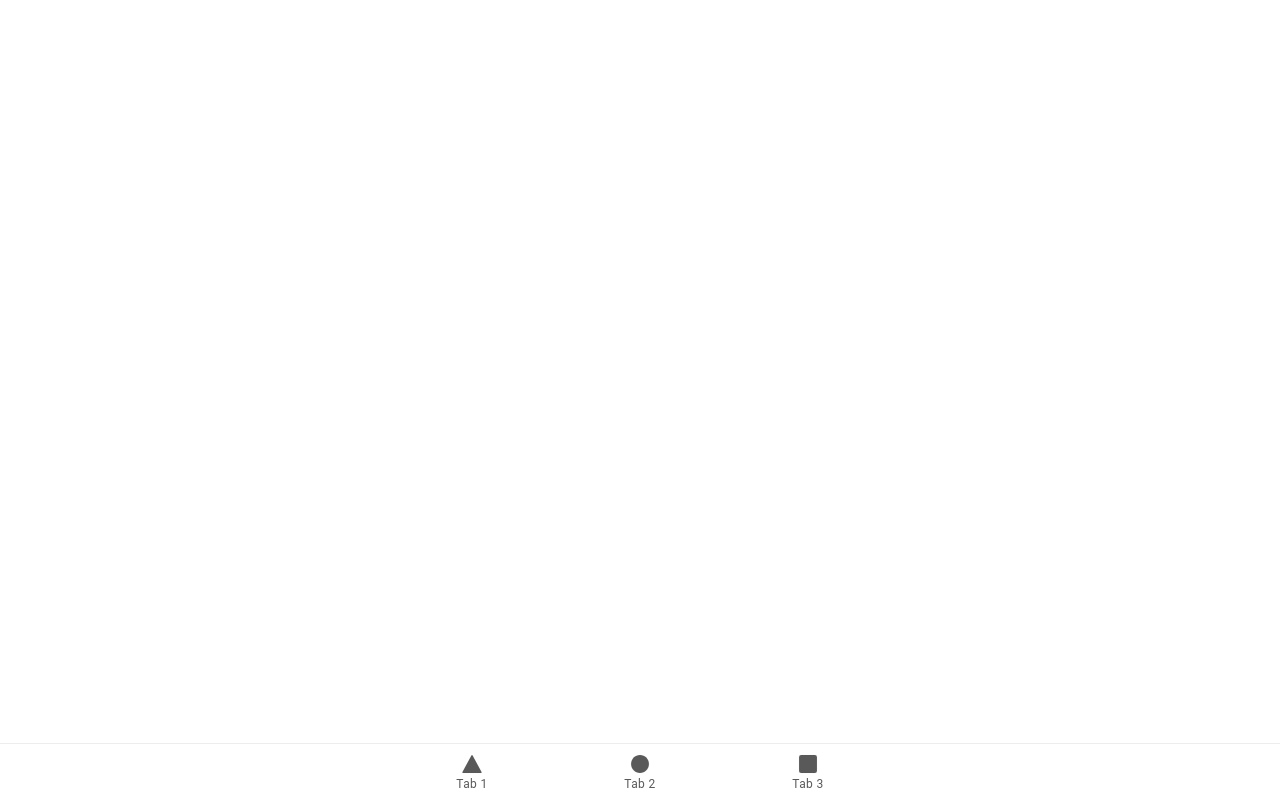
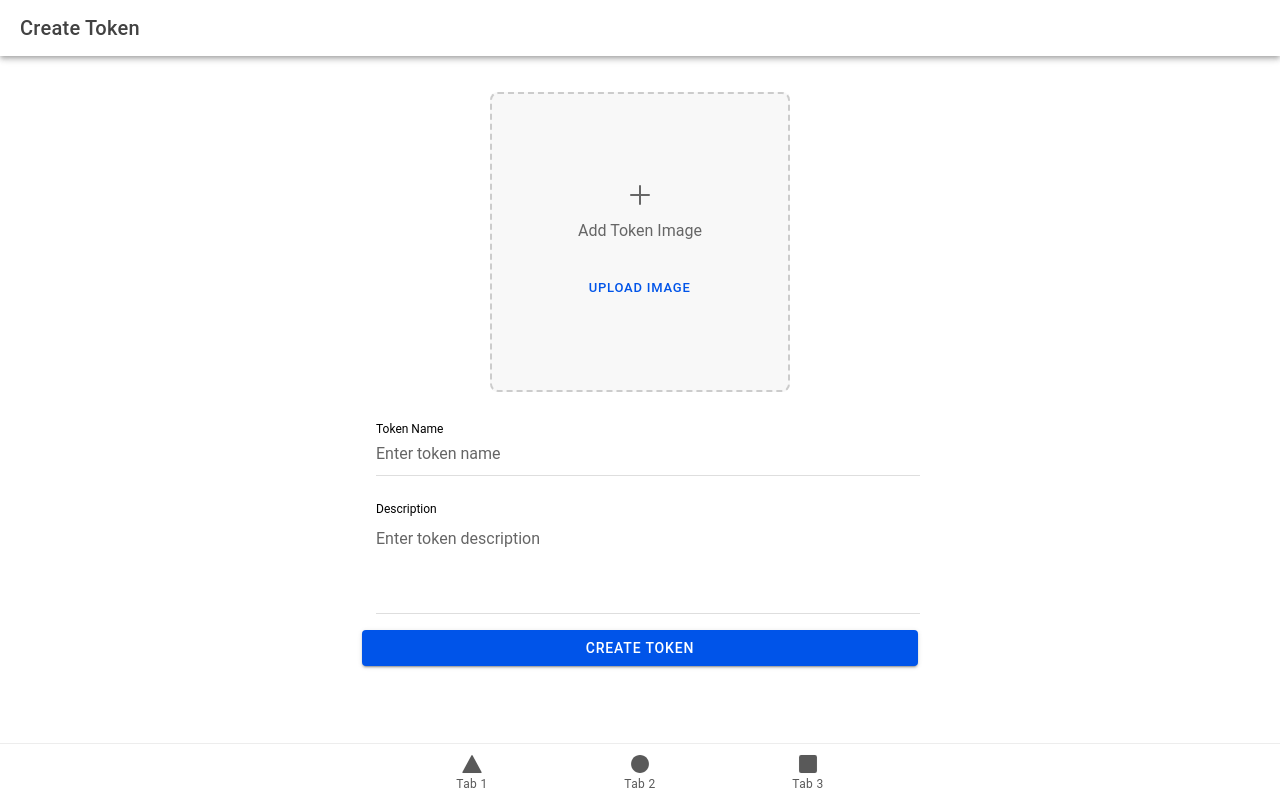
Before and after one commit to Tima665/sak, a React (Vite) app: page /create-token in a window 1280 px wide. Built offline with nearby package versions, Linux system fonts and the light colour scheme.

Commit message:
Refactor App component: update import statements to use double quotes, remove Tab1 component and its styles, and change default redirect path to /create-token.

```diff
--- a/src/App.tsx
+++ b/src/App.tsx
@@ -1,4 +1,4 @@
-import { Redirect, Route } from 'react-router-dom';
+import { Redirect, Route } from "react-router-dom";
 import {
   IonApp,
   IonIcon,
@@ -7,29 +7,29 @@ import {
   IonTabBar,
   IonTabButton,
   IonTabs,
-  setupIonicReact
-} from '@ionic/react';
-import { IonReactRouter } from '@ionic/react-router';
-import { ellipse, square, triangle } from 'ionicons/icons';
-import Tab1 from './pages/Tab1';
-import Tab2 from './pages/Tab2';
-import Tab3 from './pages/Tab3';
+  setupIonicReact,
+} from "@ionic/react";
+import { IonReactRouter } from "@ionic/react-router";
+import { ellipse, square, triangle } from "ionicons/icons";
+import CreateToken from "./pages/CreateToken/CreateToken";
+import Tab2 from "./pages/Tab2";
+import Tab3 from "./pages/Tab3";
 
 /* Core CSS required for Ionic components to work properly */
-import '@ionic/react/css/core.css';
+import "@ionic/react/css/core.css";
 
 /* Basic CSS for apps built with Ionic */
-import '@ionic/react/css/normalize.css';
-import '@ionic/react/css/structure.css';
-import '@ionic/react/css/typography.css';
+import "@ionic/react/css/normalize.css";
+import "@ionic/react/css/structure.css";
+import "@ionic/react/css/typography.css";
 
 /* Optional CSS utils that can be commented out */
-import '@ionic/react/css/padding.css';
-import '@ionic/react/css/float-elements.css';
-import '@ionic/react/css/text-alignment.css';
-import '@ionic/react/css/text-transformation.css';
-import '@ionic/react/css/flex-utils.css';
-import '@ionic/react/css/display.css';
+import "@ionic/react/css/padding.css";
+import "@ionic/react/css/float-elements.css";
+import "@ionic/react/css/text-alignment.css";
+import "@ionic/react/css/text-transformation.css";
+import "@ionic/react/css/flex-utils.css";
+import "@ionic/react/css/display.css";
 
 /**
  * Ionic Dark Mode
@@ -40,10 +40,10 @@ import '@ionic/react/css/display.css';
 
 /* import '@ionic/react/css/palettes/dark.always.css'; */
 /* import '@ionic/react/css/palettes/dark.class.css'; */
-import '@ionic/react/css/palettes/dark.system.css';
+import "@ionic/react/css/palettes/dark.system.css";
 
 /* Theme variables */
-import './theme/variables.css';
+import "./theme/variables.css";
 
 setupIonicReact();
 
@@ -52,8 +52,8 @@ const App: React.FC = () => (
     <IonReactRouter>
       <IonTabs>
         <IonRouterOutlet>
-          <Route exact path="/tab1">
-            <Tab1 />
+          <Route exact path="/create-token">
+            <CreateToken />
           </Route>
           <Route exact path="/tab2">
             <Tab2 />
@@ -62,7 +62,7 @@ const App: React.FC = () => (
             <Tab3 />
           </Route>
           <Route exact path="/">
-            <Redirect to="/tab1" />
+            <Redirect to="/create-token" />
           </Route>
         </IonRouterOutlet>
         <IonTabBar slot="bottom">
--- /dev/null
+++ b/src/pages/CreateToken/CreateToken.css
@@ -0,0 +1,67 @@
+.token-form {
+  max-width: 600px;
+  margin: 0 auto;
+  padding: 20px;
+}
+
+.image-upload-container {
+  position: relative;
+  width: 100%;
+  max-width: 300px;
+  height: 300px;
+  margin: 0 auto 20px;
+  border: 2px dashed #ccc;
+  border-radius: 8px;
+  overflow: hidden;
+  background-color: #f8f8f8;
+}
+
+.token-image-wrapper {
+  position: relative;
+  width: 100%;
+  height: 100%;
+}
+
+.token-image {
+  width: 100%;
+  height: 100%;
+  object-fit: cover;
+}
+
+.change-image-button {
+  position: absolute;
+  bottom: 10px;
+  left: 50%;
+  transform: translateX(-50%);
+  --background: rgba(0, 0, 0, 0.5);
+  --color: white;
+}
+
+.upload-placeholder {
+  display: flex;
+  flex-direction: column;
+  align-items: center;
+  justify-content: center;
+  width: 100%;
+  height: 100%;
+  color: #666;
+  cursor: pointer;
+  transition: background-color 0.3s ease;
+}
+
+.upload-placeholder:hover {
+  background-color: #f0f0f0;
+}
+
+.upload-placeholder p {
+  margin: 10px 0;
+  font-size: 16px;
+}
+
+ion-item {
+  margin-bottom: 16px;
+}
+
+ion-button {
+  margin-top: 24px;
+}
--- /dev/null
+++ b/src/pages/CreateToken/CreateToken.tsx
@@ -0,0 +1,149 @@
+import {
+  IonContent,
+  IonHeader,
+  IonPage,
+  IonTitle,
+  IonToolbar,
+  IonItem,
+  IonLabel,
+  IonInput,
+  IonTextarea,
+  IonButton,
+  IonFab,
+  IonFabButton,
+  IonIcon,
+  IonImg,
+  IonActionSheet,
+  IonButtons,
+} from "@ionic/react";
+import { camera, image, add } from "ionicons/icons";
+import { ChangeEvent, useState } from "react";
+import "./CreateToken.css";
+
+const CreateToken: React.FC = () => {
+  const [tokenName, setTokenName] = useState("");
+  const [tokenDescription, setTokenDescription] = useState("");
+  const [tokenImage, setTokenImage] = useState<string | null>(null);
+  const [showActionSheet, setShowActionSheet] = useState(false);
+
+  const handleImageUpload = (event: React.ChangeEvent<HTMLInputElement>) => {
+    const file = event.target.files?.[0];
+    if (file) {
+      const reader = new FileReader();
+      reader.onload = (e) => {
+        setTokenImage(e.target?.result as string);
+      };
+      reader.readAsDataURL(file);
+    }
+  };
+
+  const handleCreateToken = () => {
+    // Here you would implement the token creation logic
+    console.log({
+      name: tokenName,
+      description: tokenDescription,
+      image: tokenImage,
+    });
+  };
+
+  return (
+    <IonPage>
+      <IonHeader>
+        <IonToolbar>
+          <IonTitle>Create Token</IonTitle>
+        </IonToolbar>
+      </IonHeader>
+      <IonContent fullscreen className="ion-padding">
+        <div className="token-form">
+          <div className="image-upload-container">
+            {tokenImage ? (
+              <div className="token-image-wrapper">
+                <IonImg src={tokenImage} className="token-image" />
+                <IonButton
+                  fill="clear"
+                  className="change-image-button"
+                  onClick={() => setShowActionSheet(true)}
+                >
+                  Change Image
+                </IonButton>
+              </div>
+            ) : (
+              <div
+                className="upload-placeholder"
+                onClick={() => setShowActionSheet(true)}
+              >
+                <IonIcon icon={add} size="large" />
+                <p>Add Token Image</p>
+                <IonButton fill="clear" size="small">
+                  Upload Image
+                </IonButton>
+              </div>
+            )}
+          </div>
+
+          <IonItem>
+            <IonLabel position="stacked">Token Name</IonLabel>
+            <IonInput
+              value={tokenName}
+              onIonChange={(e) => setTokenName(e.detail.value!)}
+              placeholder="Enter token name"
+            />
+          </IonItem>
+
+          <IonItem>
+            <IonLabel position="stacked">Description</IonLabel>
+            <IonTextarea
+              value={tokenDescription}
+              onIonChange={(e) => setTokenDescription(e.detail.value!)}
+              placeholder="Enter token description"
+              rows={4}
+            />
+          </IonItem>
+
+          <IonButton
+            expand="block"
+            onClick={handleCreateToken}
+            className="ion-margin-top"
+          >
+            Create Token
+          </IonButton>
+        </div>
+
+        <IonActionSheet
+          isOpen={showActionSheet}
+          onDidDismiss={() => setShowActionSheet(false)}
+          buttons={[
+            {
+              text: "Take Photo",
+              icon: camera,
+              handler: () => {
+                // Implement camera functionality
+                console.log("Take photo clicked");
+              },
+            },
+            {
+              text: "Choose from Gallery",
+              icon: image,
+              handler: () => {
+                const input = document.createElement("input");
+                input.type = "file";
+                input.accept = "image/*";
+                input.onchange = (e) =>
+                  handleImageUpload(
+                    e as unknown as ChangeEvent<HTMLInputElement>
+                  );
+                input.click();
+              },
+            },
+            {
+              text: "Cancel",
+              role: "cancel",
+            },
+          ]}
+        />
+      </IonContent>
+    </IonPage>
+  );
+};
+
+export default CreateToken;
--- a/src/pages/Tab1.tsx
+++ /dev/null
@@ -1,25 +0,0 @@
-import { IonContent, IonHeader, IonPage, IonTitle, IonToolbar } from '@ionic/react';
-import ExploreContainer from '../components/ExploreContainer';
-import './Tab1.css';
-
-const Tab1: React.FC = () => {
-  return (
-    <IonPage>
-      <IonHeader>
-        <IonToolbar>
-          <IonTitle>Tab 1</IonTitle>
-        </IonToolbar>
-      </IonHeader>
-      <IonContent fullscreen>
-        <IonHeader collapse="condense">
-          <IonToolbar>
-            <IonTitle size="large">Tab 1</IonTitle>
-          </IonToolbar>
-        </IonHeader>
-        <ExploreContainer name="Tab 1 page" />
-      </IonContent>
-    </IonPage>
-  );
-};
-
-export default Tab1;
```
Also changed, not shown: src/pages/Tab1.css (deleted), 1 other file (tests, documents, lock files or other folders).
